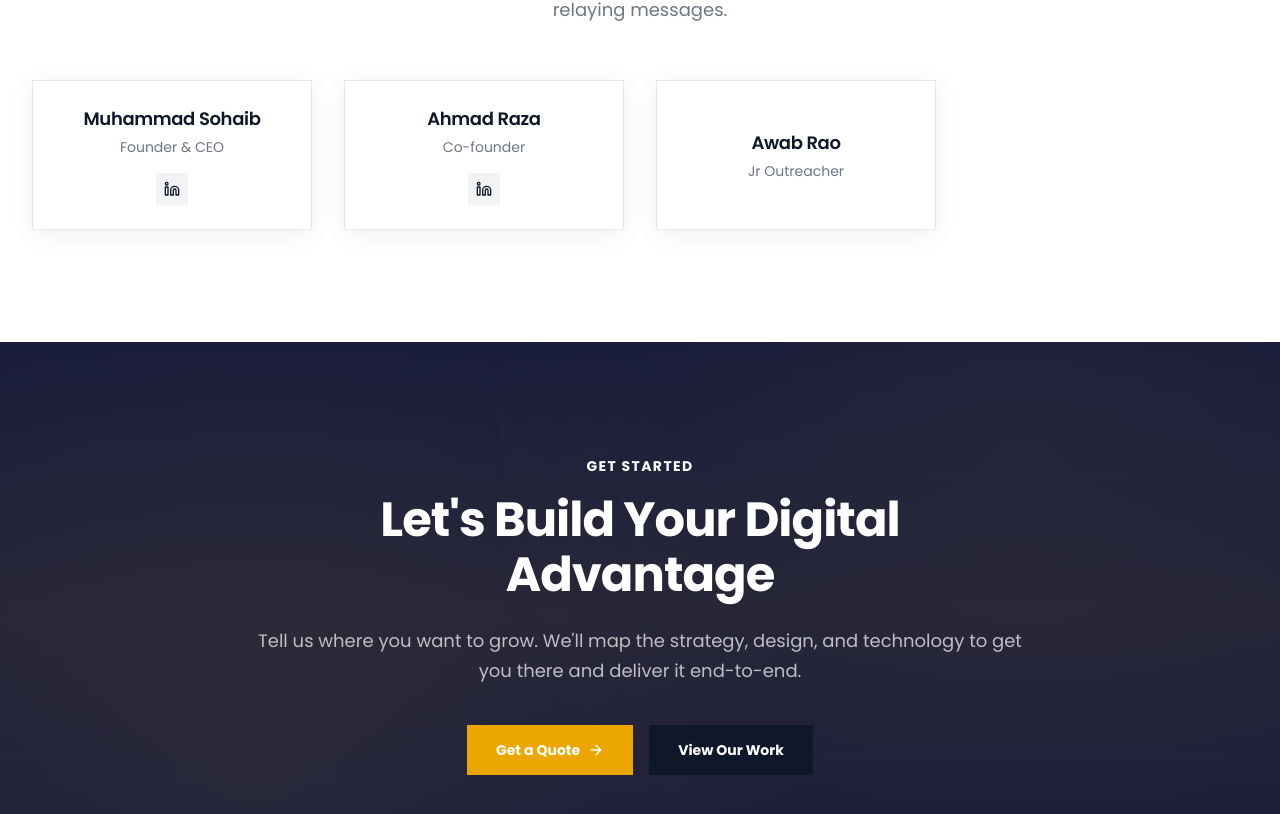
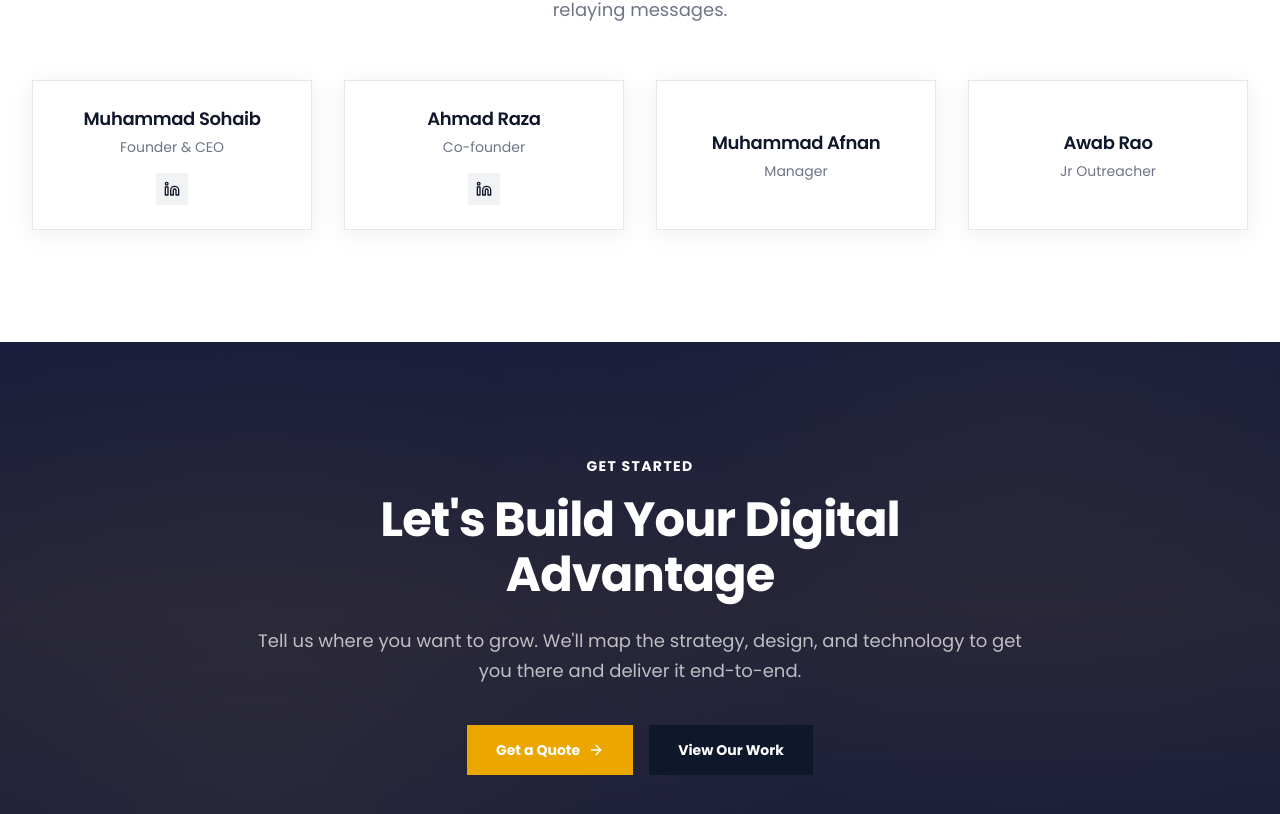
Before and after one commit to faizanali2k05/norvexmanagement, a React (Vite) app: page /about in a window 1280 px wide. Shown: the part 5100-5914 px from the top of the page. Built offline with nearby package versions, Linux system fonts and the light colour scheme.

Commit message:
Add Muhammad Afnan as a team member in About component

```diff
--- a/src/pages/About.tsx
+++ b/src/pages/About.tsx
@@ -26,6 +26,10 @@ const team = [
     avatar: 'https://wordsofahmad.netlify.app/assets/ahmad-DvPJdabi.jpg',
     linkedin: 'https://www.linkedin.com/in/ahmadraza2k09',
     position: 'object-top'
+  },
+  {
+    name: 'Muhammad Afnan',
+    role: 'Manager'
   },
   {
     name: 'Awab Rao',
```
